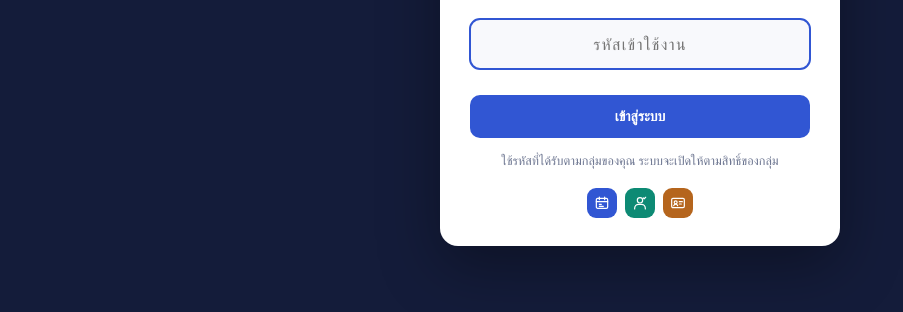
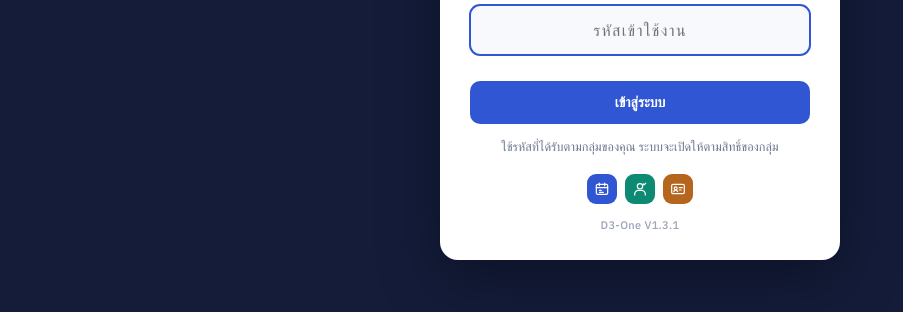
Before and after one commit to tonh2ook/D3-One, a plain HTML site: page index.html in a window 1280 px wide. Shown: the part 370-682 px from the top of the page, without its empty margins (0-903 px from the left). Drawn offline with Linux system fonts and the light colour scheme; a web font is replaced by a local one.

Commit message:
Add files via upload

```diff
--- a/index.html
+++ b/index.html
@@ -59,6 +59,7 @@ svg.i{width:20px;height:20px;stroke:currentColor;fill:none;stroke-width:1.8;stro
 .pri:hover{filter:brightness(1.08)}
 .pri:disabled{opacity:.6}
 .note{font-size:12.5px;color:var(--muted);margin-top:12px;line-height:1.6}
+.lver{margin-top:14px;font:500 11px var(--latin);color:#9aa3b8;letter-spacing:.03em}
 .apps-mini{display:flex;justify-content:center;gap:8px;margin-top:18px}
 .apps-mini span{width:30px;height:30px;border-radius:9px;display:grid;place-items:center;color:#fff}
 
@@ -125,6 +126,7 @@ a.app:hover{transform:translateY(-3px);box-shadow:0 2px 4px rgba(20,30,60,.06),0
     <button class="pri" id="go" data-i="signIn"></button>
     <div class="note" data-i="loginNote"></div>
     <div class="apps-mini" id="mini"></div>
+    <div class="lver" id="lver"></div>
   </div>
 </section>
 
@@ -155,7 +157,7 @@ a.app:hover{transform:translateY(-3px);box-shadow:0 2px 4px rgba(20,30,60,.06),0
    D3-One — single sign-on launcher for the D3 team's PMU-B apps
    ทุกระบบอยู่ใต้โดเมน tonh2ook.github.io เดียวกัน จึงใช้ localStorage ร่วมกันได้
    ===================================================================== */
-var VERSION = 'D3-One V1.3.0';
+var VERSION = 'D3-One V1.3.1';
 // กลุ่มผู้ใช้ — รหัสของแต่ละกลุ่มใช้ปลดล็อก GitHub token ที่เข้ารหัสไว้ (ไม่มีรหัสหรือ token แบบข้อความธรรมดาในไฟล์)
 //   ผู้ชมทั่วไป (ผู้บริหาร/ทีมอื่นๆ) = pmub      → ผู้ทรงฯ + นามบัตร + ระบบ ผอ. (ดูอย่างเดียว)
 //   ฝ่ายเลขาฯ                     = secretary → ระบบ ผอ.
@@ -298,7 +300,7 @@ function loadVersions(){
 (function(){
   if(LOGO_SRC) $$('.logoSlot').forEach(function(e){e.innerHTML='<img alt="PMU-B" src="'+LOGO_SRC+'">'});
   $('#mini').innerHTML=APPS.map(function(a){return '<span style="background:'+a.c+'"><svg class="i" viewBox="0 0 24 24" style="width:16px;height:16px">'+a.icon+'</svg></span>'}).join('');
-  $('#ver').textContent=VERSION;
+  $('#ver').textContent=VERSION; $('#lver').textContent=VERSION;
   $('#go').onclick=login;
   $('#code').addEventListener('keydown',function(e){if(e.key==='Enter')login()});
   $('#out').onclick=signOut;
```
